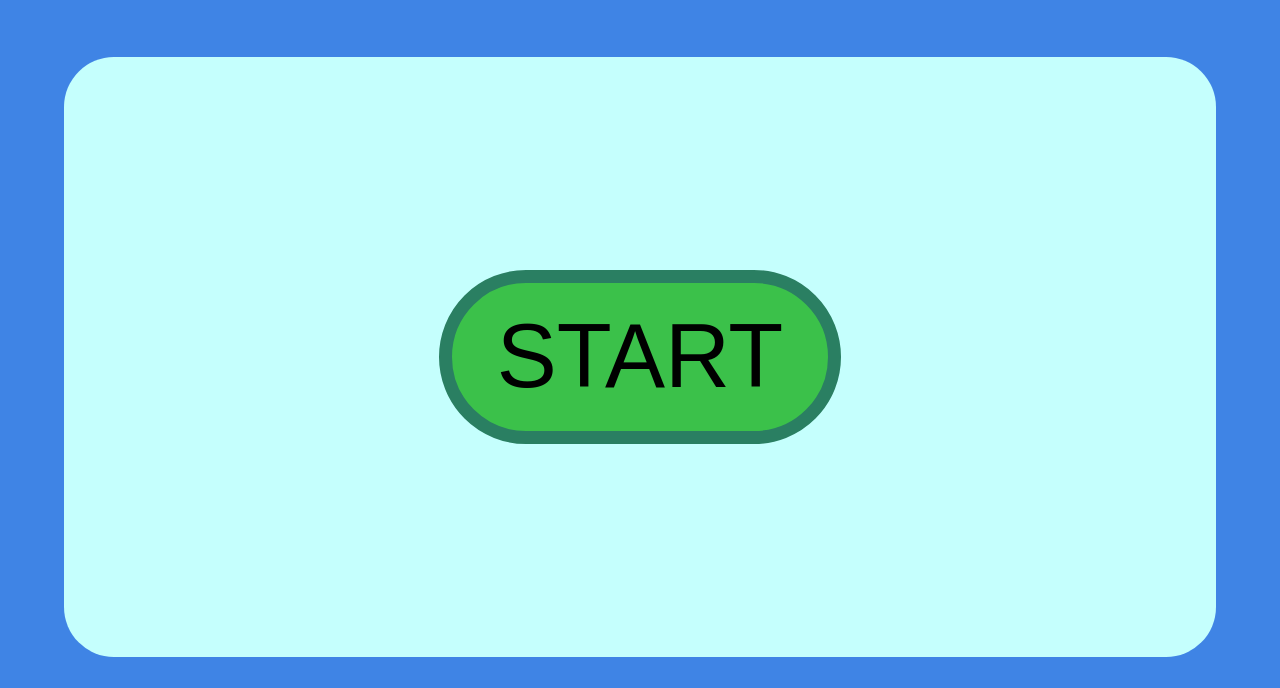
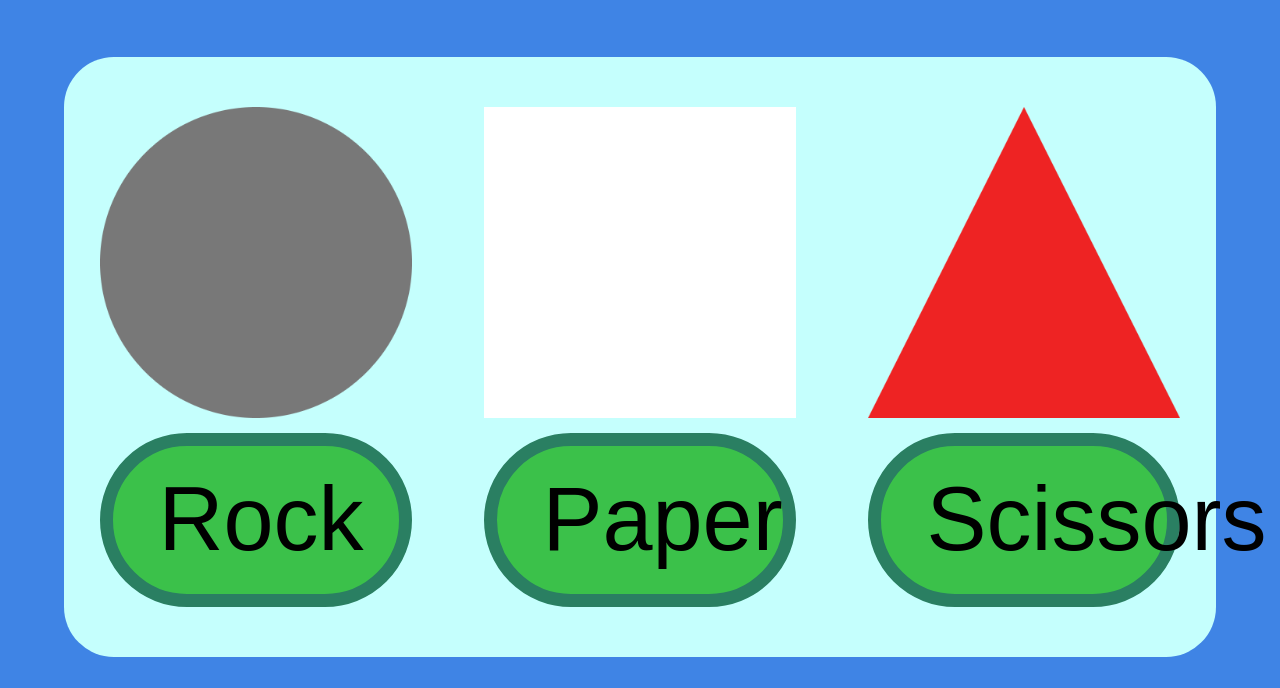
Before and after one commit to CHTBR/odin-rock-paper-scissors, a plain HTML site: page index.html in a window 1280 px wide. Shown: the part 112-800 px from the top of the page. Drawn offline with Linux system fonts and the light colour scheme.

Commit message:
Add styles, html and images for choice of move screen
Forgot to add deleted main.html file

```diff
--- a/index.html
+++ b/index.html
@@ -9,8 +9,19 @@
 </head>
 <body>
     <h1>Rock - Paper - Scissors</h1>
-    <div id="display">
-        <button id="start-button">START</button>
+    <div id="display" class="choice">
+        <div class="vertical-container">
+            <img src="img/rock.png" alt="An image of a grey circle.">
+            <button class="choice" id="rock">Rock</button>
+        </div>
+        <div class="vertical-container">
+            <img src="img/paper.png" alt="An image of a white square.">
+            <button class="choice" id="paper">Paper</button>
+        </div>
+        <div class="vertical-container">
+            <img src="img/scissors.png" alt="An image of a red triangle.">
+            <button class="choice" id="scissors">Scissors</button>
+        </div>
     </div>
 </body>
 </html>
--- a/styles/style.css
+++ b/styles/style.css
@@ -32,7 +32,7 @@ body {
     width: 90%;
 }
 
-/* Placement */
+/* General Placement */
 body {
     display: flex;
     flex-flow: column nowrap;
@@ -40,10 +40,23 @@ body {
     justify-content: space-around;
 }
 
+/* Start Menu Placement */
 #display {
     display: flex;
     justify-content: center;
     align-items: center;
+}
+
+/* Move Choice Placement */
+#display.choice {
+    justify-content: space-around;
+}
+
+.vertical-container {
+    display: flex;
+    flex-flow: column nowrap;
+    gap: 15px;
+    width: 27%;
 }
 
 /* Text */
@@ -65,3 +78,8 @@ button:active {
     background-color: var(--light-green);
     border-color: var(--green);
 }
+
+/* Move Choice Buttons */
+button {
+    width: 100%;
+}
```
Also changed, not shown: main.html (deleted, +0 -14 lines), img/paper.png (added), img/rock.png (added), img/scissors.png (added).
